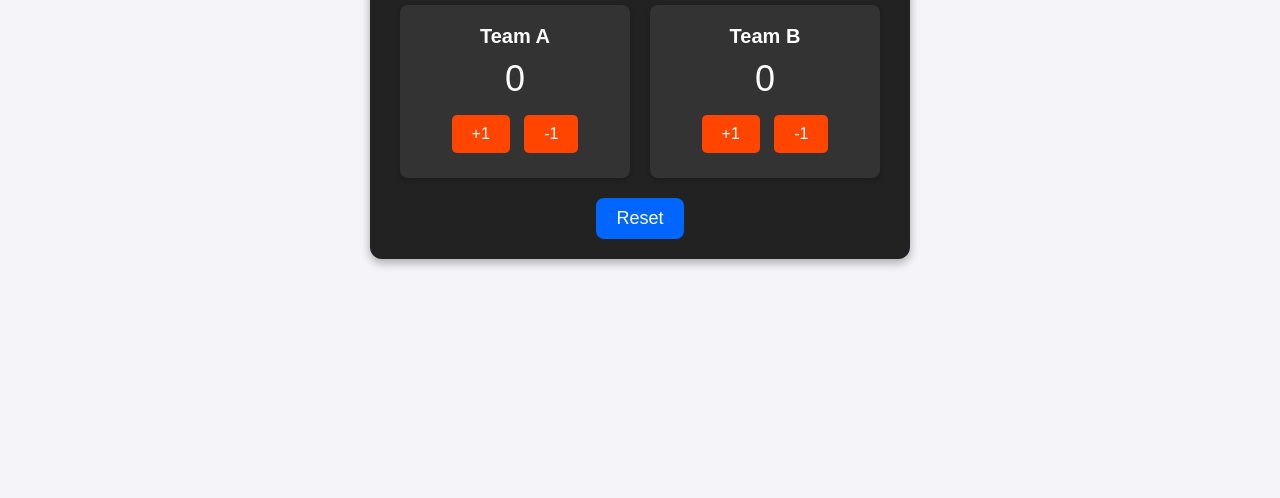
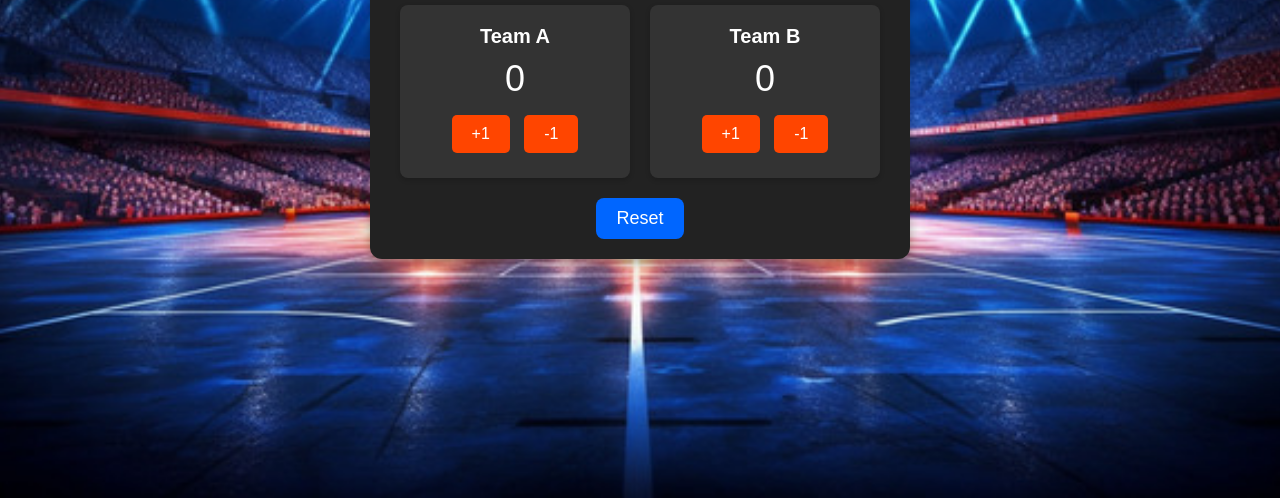
Before and after one commit to jijnasu-dixit/Javascript_Projects, a plain HTML site: page BasketBall Scorecard/index.html in a window 1280 px wide. Shown: the part 302-800 px from the top of the page. Drawn offline with Linux system fonts and the light colour scheme.

Commit message:
background image added

```diff
--- a/BasketBall Scorecard/styles.css
+++ b/BasketBall Scorecard/styles.css
@@ -8,6 +8,10 @@ body, h1, h2, p, button {
 
 /* Body Styling */
 body {
+    background-image: url("image.png");
+    background-position: center;
+    background-size: cover;
+    position: relative;
     background-color: #f4f4f9;
     display: flex;
     justify-content: center;
```
Also changed, not shown: BasketBall Scorecard/image.png (added).
